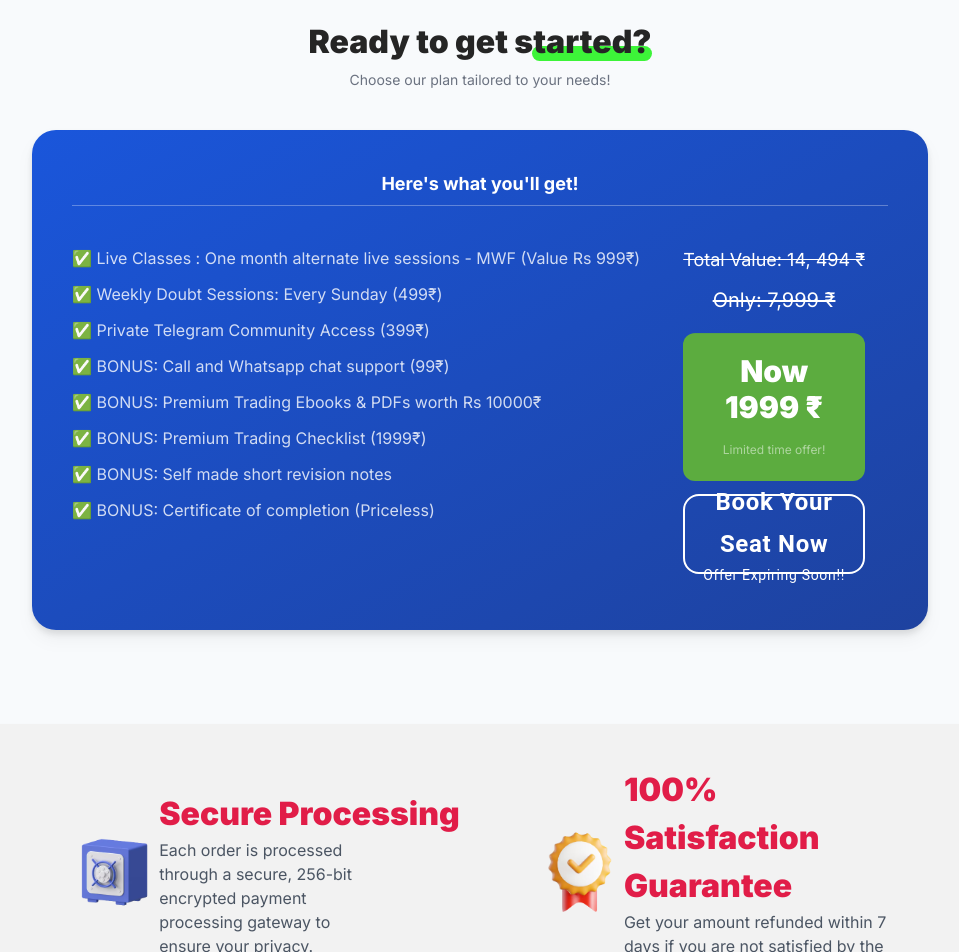
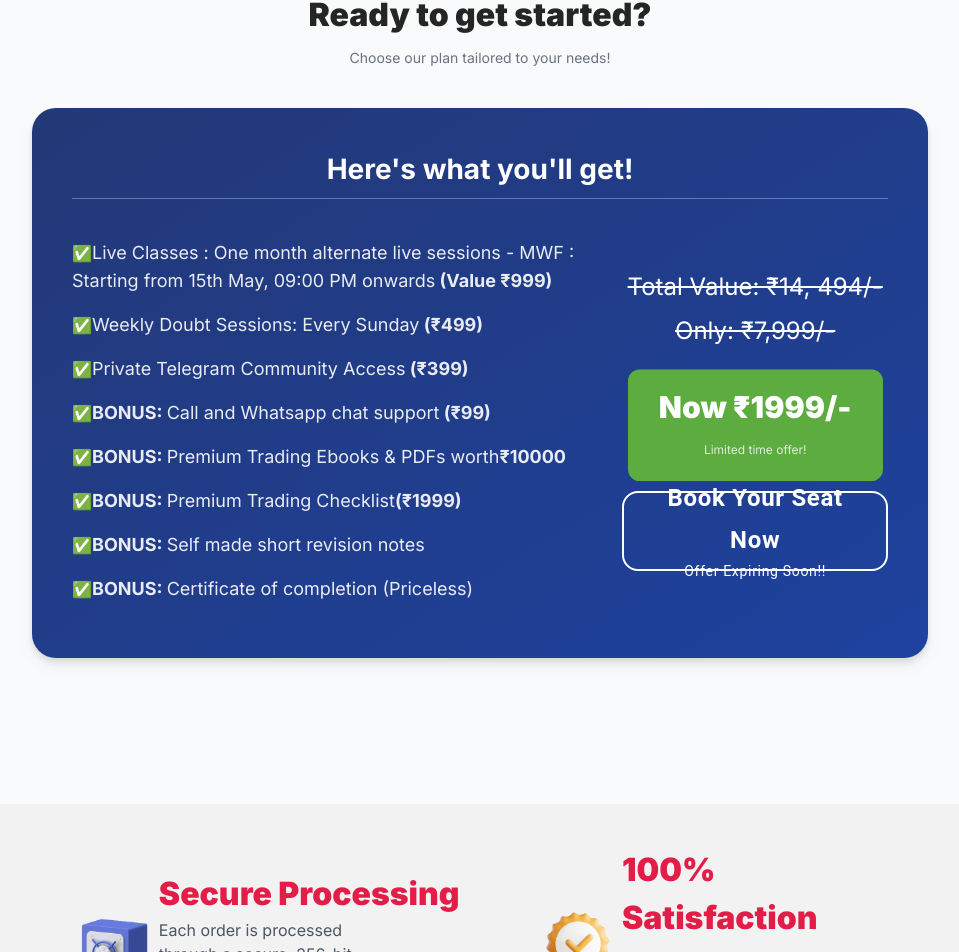
Before and after one commit to mohdayanansari/oye-trader, a Next.js app: page / in a window 1280 px wide. Shown: the part 1633-2585 px from the top of the page, without its empty margins (160-1119 px from the left). Built offline with nearby package versions, Linux system fonts and the light colour scheme.

Commit message:
fix: new

```diff
--- a/src/components/App/OurApp.tsx
+++ b/src/components/App/OurApp.tsx
@@ -14,7 +14,7 @@ const OurApp = (props: Props) => {
           width={230}
           height={450}
           alt="Oye Trader App"
-          className='relative'
+          className="relative"
         />
       </div>
       <div className="w-1/2">
@@ -23,10 +23,14 @@ const OurApp = (props: Props) => {
           Our New App
         </h3>
         <p className="mt-[-30px] mb-[30px] text-gray-700 w-[80%]">
-          Lorem ipsum dolor sit amet consectetur adipisicing elit. Temporibus
-          ipsa mollitia odit consequatur repellat eos nam qui! Tenetur quaerat
-          iste sint sequi quia dolorem, incidunt repudiandae sapiente quis
-          perspiciatis ut.
+          Whether you&apos;re a seasoned trader or a novice investor, this app
+          has something for everyone. With real-time market updates, expert
+          analysis, and trading strategies, you can make informed investment
+          decisions and stay ahead of the curve. Oye Trader offers a
+          user-friendly interface, making it easy to navigate through various
+          trading options and learn more about the stock market. So, what are
+          you waiting for? Download Oye Trader now and take your trading game
+          to the next level.
         </p>
         <Link
           href={'https://play.google.com/store/apps/details?id=co.diy17.wczoq'}
--- a/src/components/Curriculum.tsx
+++ b/src/components/Curriculum.tsx
@@ -8,7 +8,7 @@ const Curriculum = (props: Props) => {
   return (
     <section className="h-screen bg-slate-50">
       <div className="pt-16">
-        <SectionHeading title="What you are going to learn..." />
+        <SectionHeading title="What you are going to learn" />
       </div>
       <div className='flex justify-center w-full mt-10'>
         <div className="relative  w-[100vw] h-[250px] md:w-[800px] md:h-[400px] lg:w-[1200px] lg:h-[520px] ">
--- a/src/components/Hero.tsx
+++ b/src/components/Hero.tsx
@@ -26,7 +26,7 @@ const Hero = (props: Props) => {
         </div>
         {/* ------------------Description------------ */}
         <div className="flex flex-col flex-1">
-          <p className="text-sm text-slate-900 mt-10 md:mt-2">Basic to advanced</p>
+          <p className="text-sm text-slate-900 mt-10 md:mt-2">Basic to Advanced</p>
           <hr />
           <h1 className="text-[28px] font-light text-slate-900 mt-2">
             Learn
@@ -53,7 +53,7 @@ const Hero = (props: Props) => {
               Passive Income{' '}
             </span>
             through{' '}
-            <span className="underline decoration-orange-700 font-bold">
+            <span className=" font-bold">
               Trading
             </span>
             .
@@ -63,8 +63,8 @@ const Hero = (props: Props) => {
           <Timer expiryTimestamp={time} />
           {/* ---------------CTA BUTTON---------------- */}
           <Button className="!bg-green-1 hover:!bg-green-2 !mt-10 !py-4 !rounded-xl !flex !flex-col !text-[22px] md:!text-[24px] !text-[#252525] hover:!text-white !font-black hover:!drop-shadow-xl">
-            Start your Journey Today
-            <span className="text-xs font-normal capitalize text-black/50 mt-[-5px] mb-[5px]">
+            Book your seat now
+            <span className="text-xs font-normal capitalize text-black/50 ">
               offer expiring soon
             </span>
           </Button>
--- a/src/components/Pricing/Pricing.tsx
+++ b/src/components/Pricing/Pricing.tsx
@@ -8,34 +8,91 @@ const Pricing = (props: Props) => {
     <section className="h-screen bg-slate-50 flex flex-col items-center justify-center ">
       <div className="relative flex flex-col items-end text-[32px] font-black text-[#252525]">
         <div className="z-20">Ready to get started?</div>
-        <div className="w-[120px] h-[15px] bg-green-1 rounded-xl mt-[-20px] " />
+        {/* <div className="w-[120px] h-[15px] bg-green-1 rounded-xl mt-[-20px] " /> */}
       </div>
       <p className="text-center text-gray-500 text-[14px] mt-2">
         Choose our plan tailored to your needs!
       </p>
 
       {/* --------------------CARDS----------------- */}
-      <div className="w-full md:w-[70%] bg-gradient-to-tl from-blue-800 to-blue-700 h-[500px] rounded-3xl drop-shadow-lg mt-10 p-2 md:p-10">
-        <h4 className="text-[18px] text-white font-bold text-center border-b border-white/30 pb-2">
+      <div className="w-full md:w-[70%] bg-gradient-to-tl from-blue-800 to-blue-900 h-[550px] rounded-3xl drop-shadow-lg mt-10 p-2 md:p-10">
+        <h4 className="text-[28px] text-white font-bold text-center border-b border-white/30 pb-2">
           Here&apos;s what you&apos;ll get!
         </h4>
+        <p></p>
+
         <div className="mt-10 flex gap-5">
           {/* Desc col */}
-          <div className="text-white flex flex-col gap-3">
-            {planData.map((item, index) => (
-              <p key={index}>
-                ✅<span className="text-white/80"> {item}</span>
-              </p>
-            ))}
+          <div className="text-white flex flex-col gap-4 w-[65%]">
+            <p>
+              ✅
+              <span className="text-white/90 text-lg ">
+                Live Classes : One month alternate live sessions - MWF :
+                Starting from 15th May, 09:00 PM onwards
+                <strong> (Value ₹999)</strong>
+              </span>
+            </p>
+            <p>
+              ✅
+              <span className="text-white/90 text-lg ">
+                Weekly Doubt Sessions: Every Sunday
+                <strong> (₹499)</strong>
+              </span>
+            </p>
+            <p>
+              ✅
+              <span className="text-white/90 text-lg ">
+                Private Telegram Community Access
+                <strong> (₹399)</strong>
+              </span>
+            </p>
+            <p>
+              ✅
+              <span className="text-white/90 text-lg ">
+                <strong>BONUS: </strong>
+                Call and Whatsapp chat support
+                <strong> (₹99)</strong>
+              </span>
+            </p>
+            <p>
+              ✅
+              <span className="text-white/90 text-lg ">
+                <strong>BONUS: </strong>
+                Premium Trading Ebooks & PDFs worth
+                <strong>₹10000</strong>
+              </span>
+            </p>
+            <p>
+              ✅
+              <span className="text-white/90 text-lg ">
+                <strong>BONUS: </strong>
+                Premium Trading Checklist
+                <strong>(₹1999)</strong>
+              </span>
+            </p>
+            <p>
+              ✅
+              <span className="text-white/90 text-lg ">
+                <strong>BONUS: </strong>
+                Self made short revision notes
+              </span>
+            </p>
+            <p>
+              ✅
+              <span className="text-white/90 text-lg ">
+                <strong>BONUS: </strong>
+                Certificate of completion (Priceless)
+              </span>
+            </p>
           </div>
           {/* pricing col */}
           <div className="flex flex-col items-center justify-center flex-1">
             <div className="text-center text-white flex flex-col gap-3 ">
-              <p className="text-lg line-through">Total Value: 14, 494 ₹</p>
-              <p className="text-xl line-through">Only: 7,999 ₹</p>
+              <p className="text-2xl line-through">Total Value: ₹14, 494/- </p>
+              <p className="text-2xl line-through">Only: ₹7,999/-</p>
               <div className="text-3xl font-black bg-green-2 p-5 rounded-xl animate-bounce mt-5">
-                Now <br /> 1999 ₹ <br />
-                <span className="text-xs text-white/50 font-normal mt-[-20px]">
+                Now ₹1999/-  <br />
+                <span className="text-xs text-white/80 font-normal mt-[-20px]">
                   Limited time offer!
                 </span>
               </div>
@@ -43,10 +100,10 @@ const Pricing = (props: Props) => {
             {/* payment btn */}
             <Button
               variant="outlined"
-              className="!border-2  !border-white !w-[80%] !h-[80px] !rounded-2xl !text-white !font-bold !capitalize !text-[24px] mt-5 hover:!bg-green-2 !flex !flex-col !items-center !justify-center !pb-2"
+              className="!border-2  !border-white !w-[100%] !h-[80px] !rounded-2xl !text-white !font-bold !capitalize !text-[24px] mt-5 hover:!bg-green-2 !flex !flex-col !items-center !justify-center !pb-2"
             >
               Book your seat now
-              <p className='text-sm font-normal'>offer expiring soon!!</p>
+              <p className="text-sm font-normal">offer expiring soon!!</p>
             </Button>
           </div>
         </div>
@@ -55,15 +112,4 @@ const Pricing = (props: Props) => {
   );
 };
 
-const planData = [
-  'Live Classes : One month alternate live sessions - MWF (Value Rs 999₹)',
-  'Weekly Doubt Sessions: Every Sunday (499₹)',
-  'Private Telegram Community Access (399₹)',
-  'BONUS: Call and Whatsapp chat support (99₹)',
-  'BONUS: Premium Trading Ebooks & PDFs worth Rs 10000₹',
-  'BONUS: Premium Trading Checklist (1999₹) ',
-  'BONUS: Self made short revision notes',
-  'BONUS: Certificate of completion (Priceless)',
-];
-
 export default Pricing;
--- a/src/components/Timer.tsx
+++ b/src/components/Timer.tsx
@@ -24,22 +24,24 @@ const Timer = ({ expiryTimestamp }: Props) => {
     <div className="w-full flex justify-center text-center">
       <div className="text-[32px] md:text-[60px] flex text-black/20">
         <div className="flex flex-col items-center justify-center gap-0 bg-rose-500 text-white w-[80px] h-[80px] md:w-[100px] md:h-[100px] rounded-xl drop-shadow-lg">
-          <span className="mt-[-5px] md:mt-[-20px]">{days}</span>
+          <span className="mt-[-5px] md:mt-[-20px]">
+            {days < 10 ? `0${days}` : days}
+          </span>
           <span className="text-xs text-white/40 mt-[-10px]">Day</span>{' '}
         </div>
         :
         <div className="flex flex-col items-center justify-center gap-0 bg-rose-500 text-white w-[80px] h-[80px] md:w-[100px] md:h-[100px] rounded-xl drop-shadow-lg">
-          <span className="mt-[-5px] md:mt-[-20px]">{hours}</span>
+          <span className="mt-[-5px] md:mt-[-20px]">{hours < 10 ? `0${hours}` : hours}</span>
           <span className="text-xs text-white/40 mt-[-10px]">Hours</span>{' '}
         </div>
         :
         <div className="flex flex-col items-center justify-center gap-0 bg-rose-500 text-white w-[80px] h-[80px] md:w-[100px] md:h-[100px] rounded-xl drop-shadow-lg">
-          <span className="mt-[-5px] md:mt-[-20px]">{minutes}</span>
+          <span className="mt-[-5px] md:mt-[-20px]">{minutes < 10 ? `0${minutes}` : minutes}</span>
           <span className="text-xs text-white/40 mt-[-10px]">Minutes</span>{' '}
         </div>
         :
         <div className="flex flex-col items-center justify-center gap-0 bg-rose-500 text-white w-[80px] h-[80px] md:w-[100px] md:h-[100px] rounded-xl drop-shadow-lg">
-          <span className="mt-[-5px] md:mt-[-20px]">{seconds}</span>
+          <span className="mt-[-5px] md:mt-[-20px]">{seconds < 10 ? `0${seconds}` : seconds}</span>
           <span className="text-xs text-white/40 mt-[-10px]">Seconds</span>{' '}
         </div>
       </div>
--- a/src/pages/index.tsx
+++ b/src/pages/index.tsx
@@ -34,12 +34,12 @@ export default function Home() {
         <meta property="og:image" content={'/imgs/og.png'} />
 
       </Head>
-      <main className={`${inter.className} w-full `}>
+      <main className={`${inter.className} w-full bg-slate-50`}>
         <Header />
         <Hero />
         <Testimonials />
         <Pricing />
-        <section className="flex justify-center w-full bg-[#f2f2f2] drop-shadow-xl ">
+        <section className="flex justify-center w-full bg-[#f2f2f2] drop-shadow-xl mt-20">
           <div className="w-full md:w-[70%]  flex justify-center p-10 items-center h-[300px]">
             <div className="flex items-center justify-center">
               <div>
@@ -75,7 +75,7 @@ export default function Home() {
                 </h1>
                 <p className="text-gray-600 ">
                   Get your amount refunded within 7 days if you are not
-                  satisfied by the workshop
+                  satisfied by the Workshop.
                 </p>
               </div>
             </div>
@@ -83,7 +83,7 @@ export default function Home() {
         </section>
         <Curriculum />
         <OurApp />
-        <FAQ />
+        {/* <FAQ /> */}
         <FooterSection />
       </main>
     </>
```
